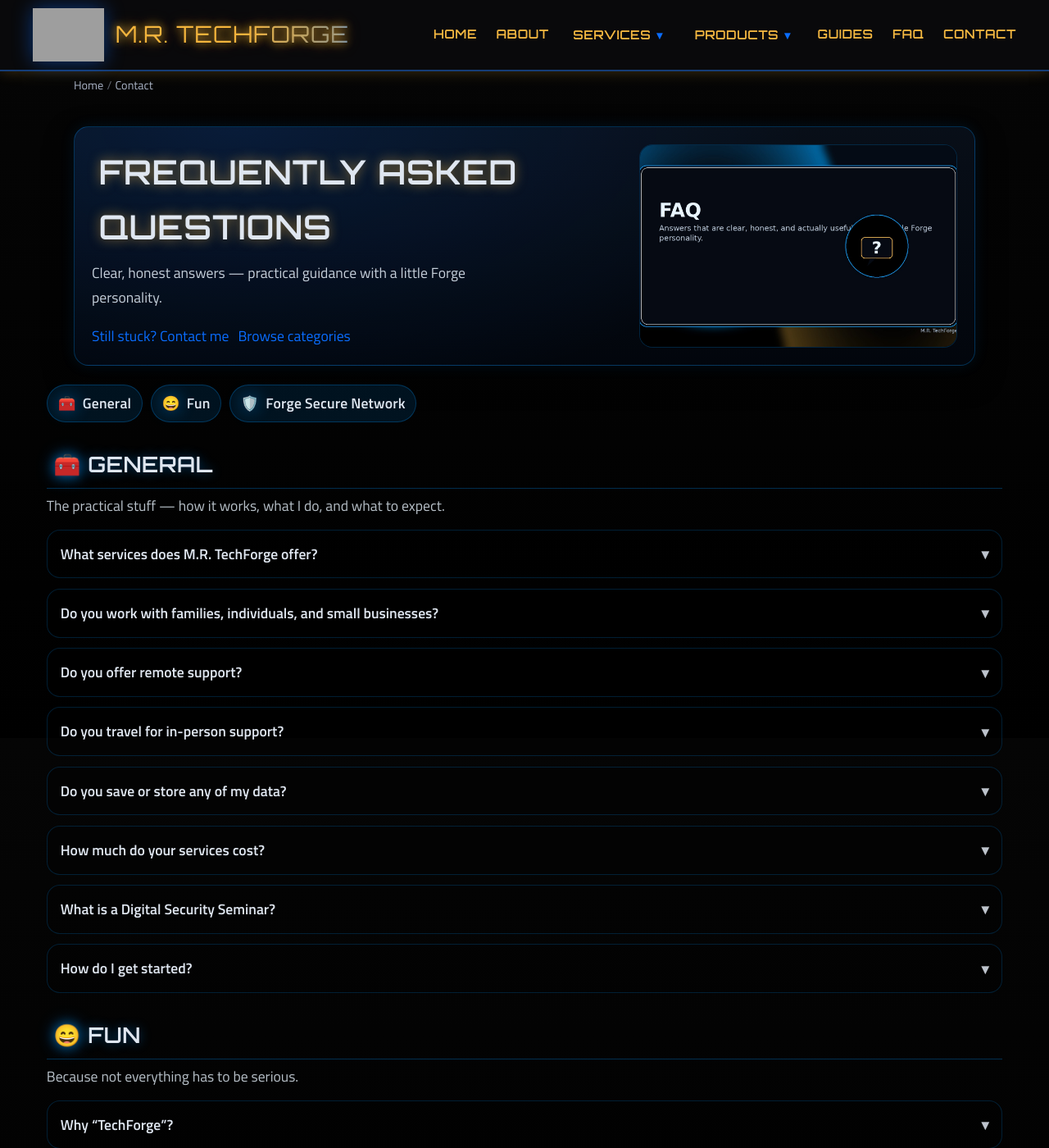
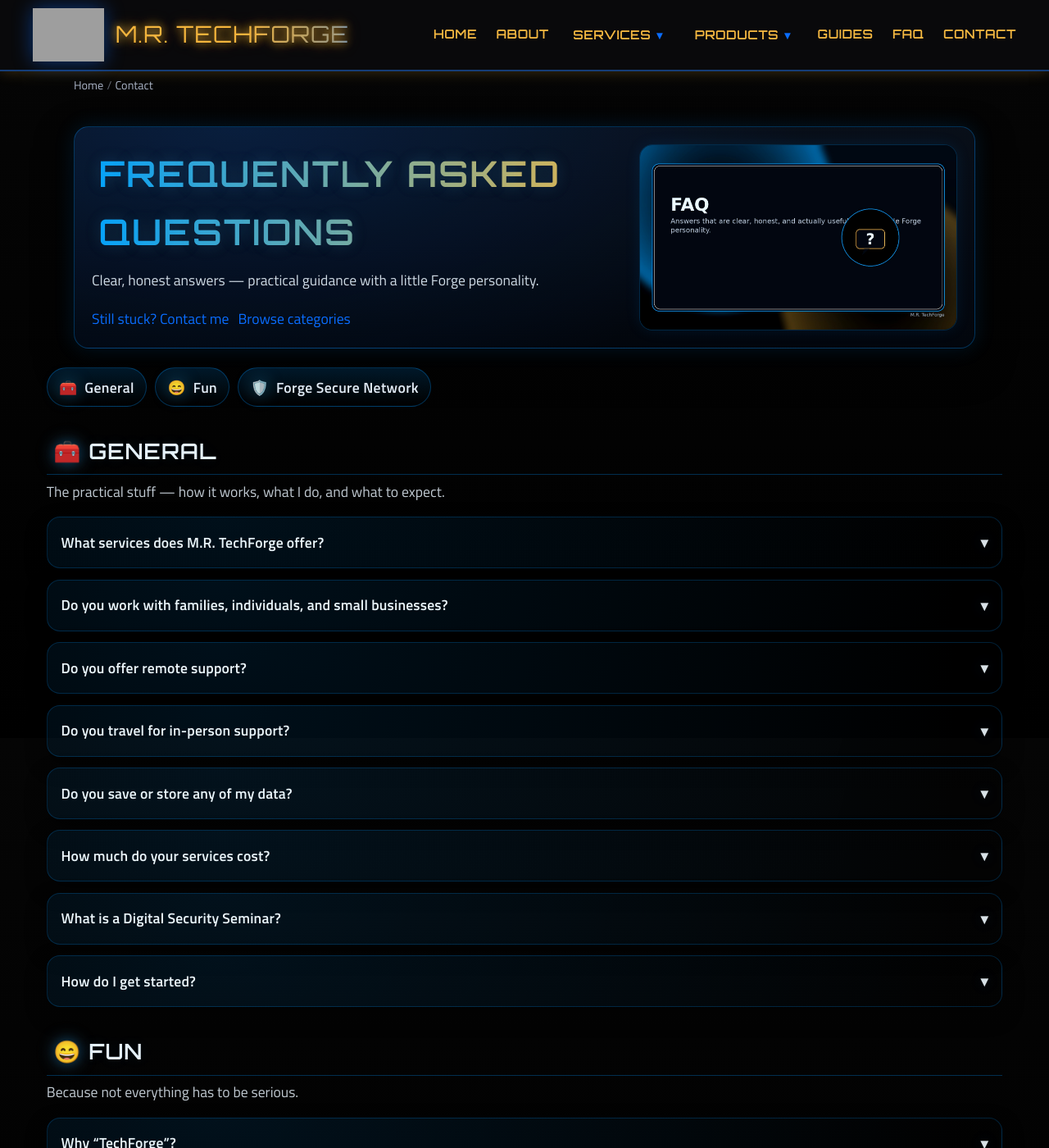
Before and after one commit to markisrt4/mrtechforge.github.io, a Jekyll site: the page built from faq.md, in a window 1280 px wide and 1400 px high. Shown: the whole window at 82% size. Built offline with Jekyll 4.4.1, drawn with Linux system fonts in a browser that asks for light colours; grey boxes are pictures that could not be loaded.

Commit message:
faq scss

```diff
--- a/_sass/_pages-faq.scss
+++ b/_sass/_pages-faq.scss
@@ -1,6 +1,7 @@
 /* ==========================================================
-   M.R. TechForge — FAQ Page Styles (v2.0)
-   Premium hero + category nav + polished details
+   M.R. TechForge — FAQ Page Styles (v2.2)
+   More personality: stronger typography, brighter contrast,
+   Forge accents, and nicer open/hover states.
    ========================================================== */
 
 .faq-page .faq-wrap {
@@ -29,30 +30,46 @@
 
   background:
     radial-gradient(1200px 600px at 18% 0%,
-      rgba(var(--forge-accent-rgb, 0,150,255), 0.14) 0%,
+      rgba(var(--forge-accent-rgb, 0,150,255), 0.16) 0%,
       rgba(0,0,0,0.00) 58%),
     linear-gradient(180deg,
-      rgba(10, 18, 30, 0.80) 0%,
-      rgba(2, 6, 13, 0.94) 100%);
+      rgba(10, 18, 30, 0.82) 0%,
+      rgba(2, 6, 13, 0.95) 100%);
 
-  border: 1px solid rgba(0,150,255,0.28);
+  border: 1px solid rgba(0,150,255,0.30);
   box-shadow:
-    0 0 18px rgba(0,150,255,0.10),
-    0 14px 34px rgba(0,0,0,0.55);
+    0 0 26px rgba(0,150,255,0.14),
+    0 18px 46px rgba(0,0,0,0.68);
 }
 
+/* Title: Orbitron + subtle gradient "Forge" energy */
 .faq-title {
   margin: 0 0 0.45rem;
-  font-size: clamp(2.0rem, 3.2vw, 2.8rem);
-  letter-spacing: 0.02em;
-  color: var(--forge-text, #eaf6ff);
+  font-family: "Orbitron", sans-serif;
+  font-size: clamp(2.1rem, 3.4vw, 3.0rem);
+  letter-spacing: 0.05em;
+  text-transform: uppercase;
+
+  background: linear-gradient(
+    90deg,
+    rgba(0, 163, 255, 1),
+    rgba(245, 184, 65, 1)
+  );
+  -webkit-background-clip: text;
+  background-clip: text;
+  color: transparent;
+
+  text-shadow:
+    0 0 18px rgba(0, 150, 255, 0.18),
+    0 0 26px rgba(245, 184, 65, 0.10);
 }
 
 .faq-subtitle {
   margin: 0;
-  max-width: 55ch;
-  line-height: 1.7;
-  color: rgba(225,235,245,0.88);
+  max-width: 62ch;
+  line-height: 1.75;
+  color: rgba(225,235,245,0.92);
+  font-size: 1.05rem;
 }
 
 .faq-actions {
@@ -65,11 +82,13 @@
 .faq-hero-media {
   border-radius: 16px;
   overflow: hidden;
-  border: 1px solid rgba(0,150,255,0.22);
+  border: 1px solid rgba(0,150,255,0.24);
   background: rgba(0,0,0,0.35);
   display: grid;
   place-items: center;
   min-height: 220px;
+
+  box-shadow: 0 0 18px rgba(0,150,255,0.10);
 }
 
 .faq-hero-media img {
@@ -77,6 +96,7 @@
   height: 100%;
   object-fit: cover;
   display: block;
+  filter: saturate(1.05) contrast(1.03);
 }
 
 /* Mobile hero */
@@ -102,40 +122,47 @@
 .faq-cat-pill {
   display: inline-flex;
   align-items: center;
-  gap: 0.5rem;
+  gap: 0.55rem;
 
-  padding: 0.45rem 0.75rem;
+  padding: 0.5rem 0.85rem;
   border-radius: 999px;
 
   text-decoration: none;
-  color: var(--forge-text, #eaf6ff);
+  color: rgba(235, 245, 255, 0.96);
 
-  background: rgba(0,150,255,0.12);
-  border: 1px solid rgba(0,150,255,0.28);
+  background:
+    linear-gradient(180deg,
+      rgba(0,150,255,0.16) 0%,
+      rgba(0,0,0,0.20) 100%);
+  border: 1px solid rgba(0,150,255,0.30);
 
   transition: transform 0.18s ease, border-color 0.18s ease, box-shadow 0.18s ease;
 }
 
 .faq-cat-pill:hover {
   transform: translateY(-2px);
-  border-color: rgba(0,150,255,0.55);
-  box-shadow: 0 0 18px rgba(0,150,255,0.18);
+  border-color: rgba(245,184,65,0.60);
+  box-shadow:
+    0 0 18px rgba(0,150,255,0.18),
+    0 0 22px rgba(245,184,65,0.10);
 }
 
 .faq-cat-icon {
-  filter: drop-shadow(0 0 10px rgba(0,150,255,0.45));
+  filter:
+    drop-shadow(0 0 10px rgba(0,150,255,0.40))
+    drop-shadow(0 0 12px rgba(245,184,65,0.10));
 }
 
 .faq-cat-text {
-  font-weight: 750;
-  letter-spacing: 0.01em;
+  font-weight: 800;
+  letter-spacing: 0.02em;
 }
 
 /* ------------------------------
    CATEGORY SECTIONS
 ------------------------------ */
 .faq-category {
-  margin-top: 1.75rem;
+  margin-top: 1.9rem;
 }
 
 .faq-category-header {
@@ -144,14 +171,18 @@
 
 .faq-category-title {
   margin: 0 0 0.35rem;
-  color: var(--forge-text, #eaf6ff);
-  letter-spacing: 0.02em;
+  font-family: "Orbitron", sans-serif;
+  letter-spacing: 0.04em;
+  text-transform: uppercase;
+  color: rgba(234,246,255,0.98);
+
+  text-shadow: 0 0 16px rgba(0,150,255,0.10);
 }
 
 .faq-category-desc {
   margin: 0;
-  color: rgba(225,235,245,0.82);
-  line-height: 1.7;
+  color: rgba(225,235,245,0.86);
+  line-height: 1.75;
 }
 
 /* ------------------------------
@@ -159,33 +190,53 @@
 ------------------------------ */
 .faq-list {
   display: grid;
-  gap: 0.75rem;
+  gap: 0.8rem;
 }
 
+/* Card shell */
 .faq-item {
   border-radius: 16px;
-  border: 1px solid rgba(0,150,255,0.20);
-  background: rgba(0,0,0,0.25);
+  border: 1px solid rgba(0,150,255,0.22);
+  background:
+    radial-gradient(900px 420px at 18% 0%,
+      rgba(0,150,255,0.10),
+      rgba(0,0,0,0.22));
   overflow: hidden;
+
+  box-shadow: 0 10px 26px rgba(0,0,0,0.45);
 }
 
-.faq-item[open] {
-  border-color: rgba(0,150,255,0.45);
-  box-shadow: 0 0 18px rgba(0,150,255,0.14);
+/* Hover: make it feel interactive */
+.faq-item:hover {
+  border-color: rgba(0,150,255,0.46);
+  box-shadow:
+    0 0 22px rgba(0,150,255,0.12),
+    0 14px 34px rgba(0,0,0,0.62);
 }
 
+/* Open state: warmer accent edge + glow */
+.faq-item[open] {
+  border-color: rgba(245,184,65,0.55);
+  box-shadow:
+    0 0 26px rgba(0,150,255,0.14),
+    0 0 18px rgba(245,184,65,0.10),
+    0 18px 44px rgba(0,0,0,0.70);
+}
+
+/* Summary row */
 .faq-question {
   cursor: pointer;
   list-style: none;
-  padding: 0.85rem 0.95rem;
+  padding: 0.95rem 1.0rem;
 
   display: flex;
   align-items: center;
   justify-content: space-between;
   gap: 0.9rem;
 
-  color: var(--forge-text, #eaf6ff);
-  font-weight: 750;
+  color: rgba(240, 250, 255, 0.98);
+  font-weight: 850;
+  letter-spacing: 0.01em;
 }
 
 .faq-question::-webkit-details-marker {
@@ -196,29 +247,51 @@
   line-height: 1.35;
 }
 
+/* Subtle “active” color shift when open */
+.faq-item[open] .faq-question {
+  color: rgba(255, 246, 225, 0.98);
+}
+
+/* Chevron styling */
 .faq-chevron {
-  opacity: 0.85;
-  transition: transform 0.18s ease;
+  opacity: 0.92;
+  transition: transform 0.18s ease, filter 0.18s ease;
+  filter: drop-shadow(0 0 10px rgba(0,150,255,0.25));
 }
 
 .faq-item[open] .faq-chevron {
   transform: rotate(180deg);
+  filter:
+    drop-shadow(0 0 12px rgba(245,184,65,0.25))
+    drop-shadow(0 0 12px rgba(0,150,255,0.18));
 }
 
+/* Answer body */
 .faq-answer {
-  padding: 0 0.95rem 0.95rem;
+  padding: 0 1.0rem 1.0rem;
   border-top: 1px solid rgba(255,255,255,0.06);
-  color: rgba(225,235,245,0.90);
+  color: rgba(225,235,245,0.92);
 }
 
 .faq-answer p {
-  margin: 0.75rem 0 0;
-  line-height: 1.7;
+  margin: 0.8rem 0 0;
+  line-height: 1.8;
+  font-size: 1.02rem;
 }
 
 /* ------------------------------
    FOOTER CARD
 ------------------------------ */
 .faq-footer {
-  margin-top: 2rem;
+  margin-top: 2.1rem;
 }
+
+/* ------------------------------
+   Reduced motion
+------------------------------ */
+@media (prefers-reduced-motion: reduce) {
+  .faq-cat-pill,
+  .faq-chevron {
+    transition: none;
+  }
+}
```
